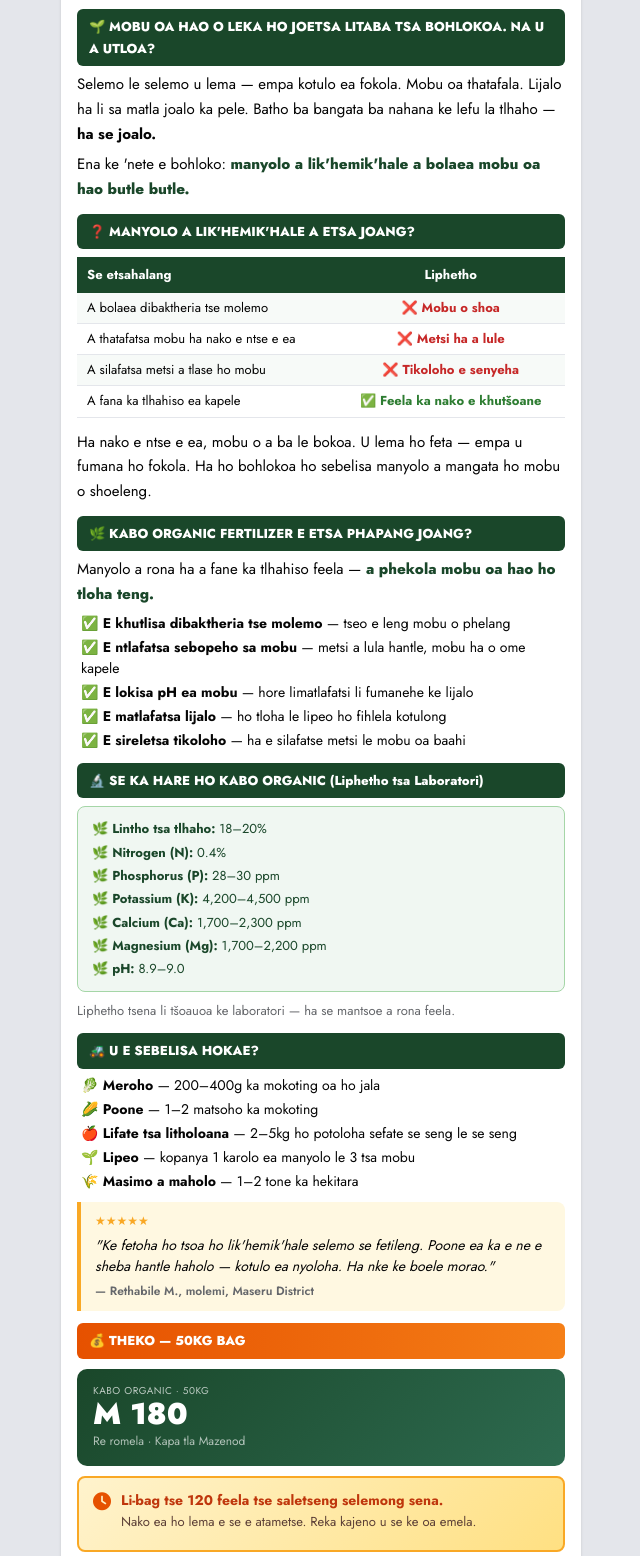
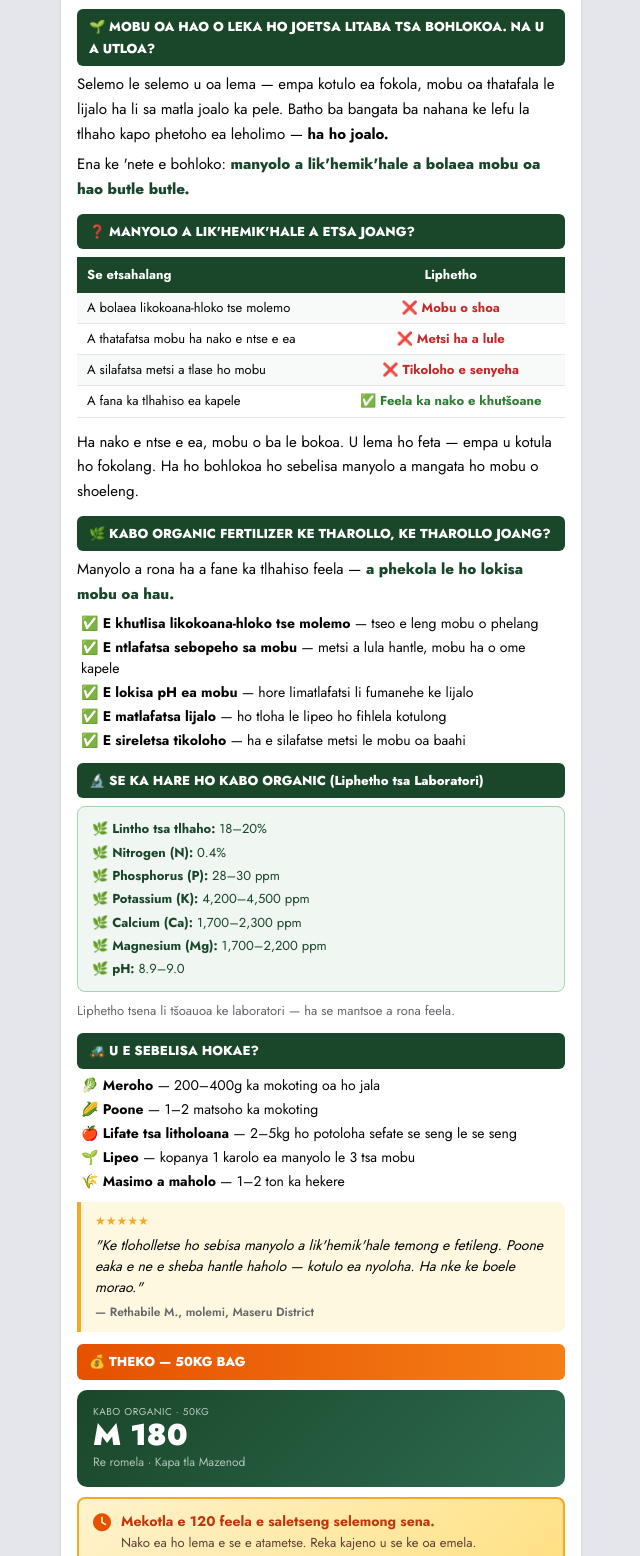
Before and after one commit to Ten-user/fppostpreview, a plain HTML site: page index.html in a window 1280 px wide. Shown: the part 520-2076 px from the top of the page, without its empty margins (319-959 px from the left). Drawn offline with Linux system fonts and the light colour scheme.

Commit message:
Update index.html

```diff
--- a/index.html
+++ b/index.html
@@ -172,27 +172,27 @@
 
         <div class="s-head">🌱 MOBU OA HAO O LEKA HO JOETSA LITABA TSA BOHLOKOA. NA U A UTLOA?</div>
 
-        <p>Selemo le selemo u lema — empa kotulo ea fokola. Mobu oa thatafala. Lijalo ha li sa matla joalo ka pele. Batho ba bangata ba nahana ke lefu la tlhaho — <strong>ha se joalo.</strong></p>
+        <p>Selemo le selemo u oa lema — empa kotulo ea fokola, mobu oa thatafala le lijalo ha li sa matla joalo ka pele. Batho ba bangata ba nahana ke lefu la tlhaho kapo phetoho ea leholimo — <strong>ha ho joalo.</strong></p>
         <p style="margin-top:6px">Ena ke 'nete e bohloko: <span class="hl">manyolo a lik'hemik'hale a bolaea mobu oa hao butle butle.</span></p>
 
         <div class="s-head">❓ MANYOLO A LIK'HEMIK'HALE A ETSA JOANG?</div>
 
         <table class="comp-table">
           <tr><th>Se etsahalang</th><th>Liphetho</th></tr>
-          <tr><td>A bolaea dibaktheria tse molemo</td><td class="bad">❌ Mobu o shoa</td></tr>
+          <tr><td>A bolaea likokoana-hloko tse molemo</td><td class="bad">❌ Mobu o shoa</td></tr>
           <tr><td>A thatafatsa mobu ha nako e ntse e ea</td><td class="bad">❌ Metsi ha a lule</td></tr>
           <tr><td>A silafatsa metsi a tlase ho mobu</td><td class="bad">❌ Tikoloho e senyeha</td></tr>
           <tr><td>A fana ka tlhahiso ea kapele</td><td class="good">✅ Feela ka nako e khutšoane</td></tr>
         </table>
 
-        <p style="margin-bottom:8px">Ha nako e ntse e ea, mobu o a ba le bokoa. U lema ho feta — empa u fumana ho fokola. Ha ho bohlokoa ho sebelisa manyolo a mangata ho mobu o shoeleng.</p>
+        <p style="margin-bottom:8px">Ha nako e ntse e ea, mobu o ba le bokoa. U lema ho feta — empa u kotula ho fokolang. Ha ho bohlokoa ho sebelisa manyolo a mangata ho mobu o shoeleng.</p>
 
-        <div class="s-head">🌿 KABO ORGANIC FERTILIZER E ETSA PHAPANG JOANG?</div>
+        <div class="s-head">🌿 KABO ORGANIC FERTILIZER KE THAROLLO, KE THAROLLO JOANG?</div>
 
-        <p style="margin-bottom:6px">Manyolo a rona ha a fane ka tlhahiso feela — <span class="hl">a phekola mobu oa hao ho tloha teng.</span></p>
+        <p style="margin-bottom:6px">Manyolo a rona ha a fane ka tlhahiso feela — <span class="hl">a phekola le ho lokisa mobu oa hau.</span></p>
 
         <div class="fact-row">
-          <div class="fact"><span class="check">✅</span> <strong>E khutlisa dibaktheria tse molemo</strong> — tseo e leng mobu o phelang</div>
+          <div class="fact"><span class="check">✅</span> <strong>E khutlisa likokoana-hloko tse molemo</strong> — tseo e leng mobu o phelang</div>
           <div class="fact"><span class="check">✅</span> <strong>E ntlafatsa sebopeho sa mobu</strong> — metsi a lula hantle, mobu ha o ome kapele</div>
           <div class="fact"><span class="check">✅</span> <strong>E lokisa pH ea mobu</strong> — hore limatlafatsi li fumanehe ke lijalo</div>
           <div class="fact"><span class="check">✅</span> <strong>E matlafatsa lijalo</strong> — ho tloha le lipeo ho fihlela kotulong</div>
@@ -219,12 +219,12 @@
           <div class="fact">🌽 <strong>Poone</strong> — 1–2 matsoho ka mokoting</div>
           <div class="fact">🍎 <strong>Lifate tsa litholoana</strong> — 2–5kg ho potoloha sefate se seng le se seng</div>
           <div class="fact">🌱 <strong>Lipeo</strong> — kopanya 1 karolo ea manyolo le 3 tsa mobu</div>
-          <div class="fact">🌾 <strong>Masimo a maholo</strong> — 1–2 tone ka hekitara</div>
+          <div class="fact">🌾 <strong>Masimo a maholo</strong> — 1–2 ton ka hekere</div>
         </div>
 
         <div class="testi">
           <div class="stars">★★★★★</div>
-          <div class="testi-text">"Ke fetoha ho tsoa ho lik'hemik'hale selemo se fetileng. Poone ea ka e ne e sheba hantle haholo — kotulo ea nyoloha. Ha nke ke boele morao."</div>
+          <div class="testi-text">"Ke tloholletse ho sebisa manyolo a lik'hemik'hale temong e fetileng. Poone eaka e ne e sheba hantle haholo — kotulo ea nyoloha. Ha nke ke boele morao."</div>
           <div class="testi-author">— Rethabile M., molemi, Maseru District</div>
         </div>
 
@@ -240,7 +240,7 @@
 
         <div class="urgency">
           <i class="fas fa-clock"></i>
-          <p>Li-bag tse <strong>120 feela</strong> tse saletseng selemong sena.
+          <p>Mekotla e <strong>120 feela</strong> e saletseng selemong sena.
           <span>Nako ea ho lema e se e atametse. Reka kajeno u se ke oa emela.</span></p>
         </div>
 
```
